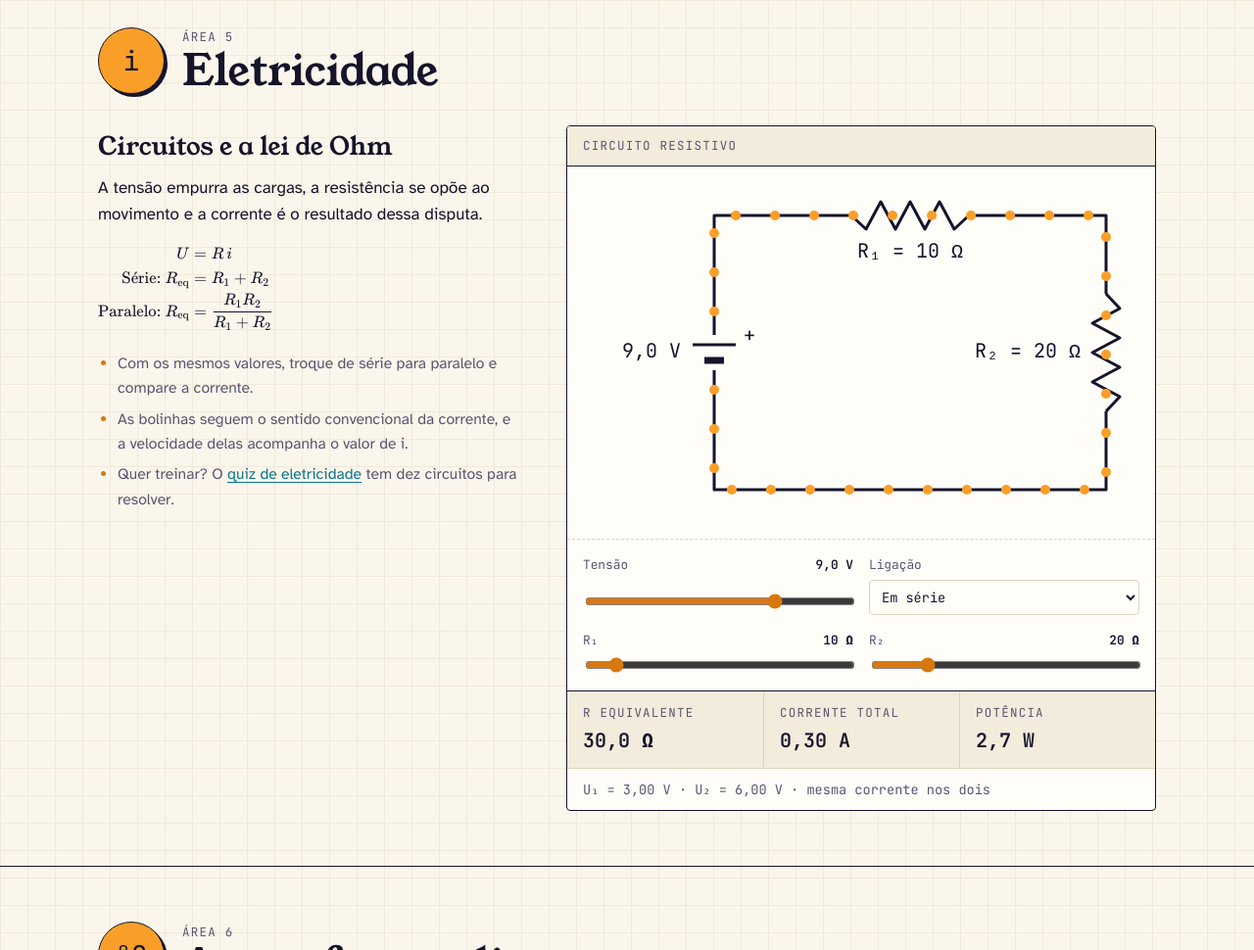
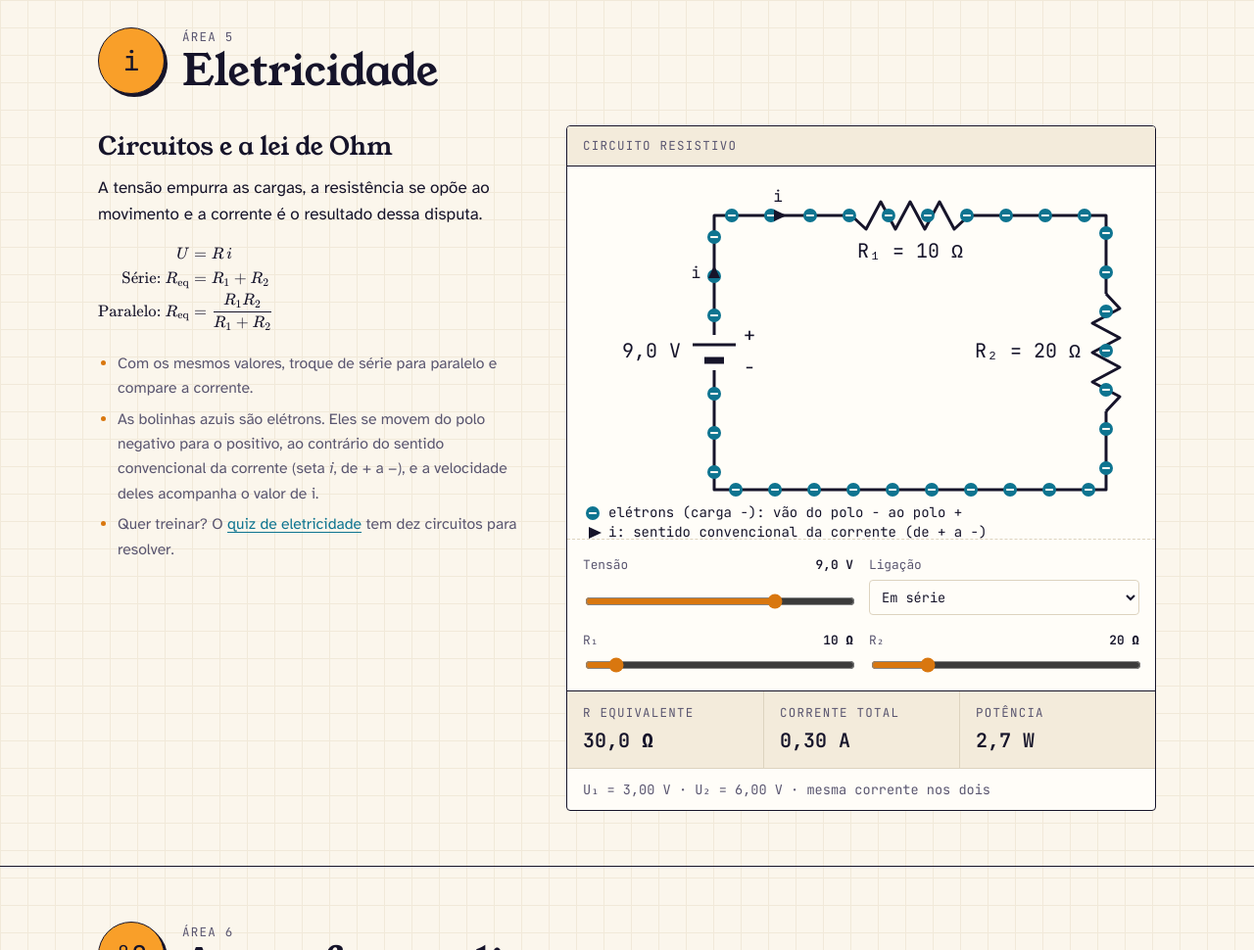
Before and after one commit to mmfurlann/portal-exercicios-fisica, a plain HTML site: page laboratorio.html in a window 1280 px wide. Shown: the part 8820-9790 px from the top of the page at 98% size. Drawn offline with nearby package versions, Linux system fonts and the light colour scheme; animation ran at ten frames a second.

Commit message:
Circuito resistivo: elétrons se movem do polo negativo ao positivo, com o sentido convencional marcado
Co-Authored-By: Claude Sonnet 5.5 <noreply@anthropic.com>

```diff
--- a/bancadas.js
+++ b/bancadas.js
@@ -723,19 +723,41 @@
   /* ---------- Circuito resistivo ---------- */
   if ($("circ")) {
     const cc = $("circ"), cxx = cc.getContext("2d");
-    const LOOP = 1360; // perímetro do circuito em px: 2·(400 + 280)
-    let dotOff = 0;
+    // Os portadores que se movem são os elétrons: saem do polo negativo e chegam ao positivo, no sentido
+    // oposto ao da corrente convencional (que vai de + a −). Cada trecho tem a sua própria corrente.
+    const SERIE = [{ pts: [[150, 330], [150, 50], [550, 50], [550, 330], [150, 330]], f: "i" }];
+    const PARAL = [
+      { pts: [[150, 330], [150, 50]], f: "i" }, { pts: [[150, 50], [350, 50]], f: "i" },
+      { pts: [[350, 50], [550, 50]], f: "i2" }, { pts: [[550, 50], [550, 330]], f: "i2" },
+      { pts: [[550, 330], [350, 330]], f: "i2" }, { pts: [[350, 330], [150, 330]], f: "i" },
+      { pts: [[350, 50], [350, 330]], f: "i1" }
+    ];
+    for (const g of [SERIE, PARAL]) for (const t of g) {      // comprimento de cada trecho
+      t.len = 0; t.cum = [0];
+      for (let k = 1; k < t.pts.length; k++) { t.len += Math.hypot(t.pts[k][0] - t.pts[k - 1][0], t.pts[k][1] - t.pts[k - 1][1]); t.cum.push(t.len); }
+      t.ph = 0;
+    }
+    const SPACE = 40; // distância entre elétrons, em px
     const circ = () => {
       const u = +$("cu").value, r1 = +$("r1").value, r2 = +$("r2").value, par = $("mode").value === "p";
       const req = par ? r1 * r2 / (r1 + r2) : r1 + r2;
-      return { u, r1, r2, par, req, i: u / req };
+      return { u, r1, r2, par, req, i: u / req, i1: u / r1, i2: u / r2 };
     };
-    function loopPoint(s) {
-      s = ((s % LOOP) + LOOP) % LOOP;
-      if (s < 400) return [150 + s, 50];
-      if (s < 680) return [550, 50 + s - 400];
-      if (s < 1080) return [550 - (s - 680), 330];
-      return [150, 330 - (s - 1080)];
+    function pointOn(t, s) {                                 // ponto a distância s do início do trecho
+      let k = 1; while (k < t.cum.length - 1 && s > t.cum[k]) k++;
+      const f = (s - t.cum[k - 1]) / (t.cum[k] - t.cum[k - 1]);
+      return [t.pts[k - 1][0] + f * (t.pts[k][0] - t.pts[k - 1][0]), t.pts[k - 1][1] + f * (t.pts[k][1] - t.pts[k - 1][1])];
+    }
+    function seta(x, y, dx, dy) {                            // ponta de seta preenchida: sentido convencional
+      cxx.fillStyle = C.ink; cxx.beginPath();
+      cxx.moveTo(x + dx * 9, y + dy * 9);
+      cxx.lineTo(x - dx * 4 - dy * 6, y - dy * 4 + dx * 6);
+      cxx.lineTo(x - dx * 4 + dy * 6, y - dy * 4 - dx * 6);
+      cxx.closePath(); cxx.fill();
+    }
+    function eletron(x, y, r) {                              // carga negativa: círculo azul com sinal de menos
+      cxx.fillStyle = C.blue; cxx.beginPath(); cxx.arc(x, y, r, 0, Math.PI * 2); cxx.fill();
+      cxx.strokeStyle = C.card; cxx.lineWidth = 2; cxx.beginPath(); cxx.moveTo(x - r * 0.55, y); cxx.lineTo(x + r * 0.55, y); cxx.stroke();
     }
     function resistor(x1, y1, x2, y2, label) {
       const vert = x1 === x2, len = vert ? y2 - y1 : x2 - x1;
@@ -753,7 +775,9 @@
     }
     const redraw = animate(cc, dt => {
       const P = circ(), W = cc.width, H = cc.height;
-      dotOff = (dotOff + Math.min(Math.max(P.i * 30, 6), 240) * dt) % LOOP;
+      let k = 30; if (k * P.i > 240) k = 240 / P.i; if (k * P.i < 6) k = 6 / P.i;   // px/s por ampère: velocidades proporcionais à corrente
+      const trechos = P.par ? PARAL : SERIE;
+      for (const t of trechos) t.ph = (t.ph + k * P[t.f] * dt) % SPACE;
       cxx.fillStyle = C.card; cxx.fillRect(0, 0, W, H);
       cxx.strokeStyle = C.ink; cxx.lineWidth = 3; cxx.lineJoin = "round";
       cxx.strokeRect(150, 50, 400, 280);
@@ -771,13 +795,31 @@
       const l1 = "R₁ = " + P.r1 + " Ω", l2 = "R₂ = " + P.r2 + " Ω";
       if (P.par) { resistor(350, 130, 350, 250, l1); resistor(550, 130, 550, 250, l2); }
       else { resistor(290, 50, 410, 50, l1); resistor(550, 130, 550, 250, l2); }
-      // cargas no sentido convencional da corrente
-      cxx.fillStyle = C.accent;
-      for (let s = dotOff; s < dotOff + LOOP; s += 40) {
-        const [x, y] = loopPoint(s);
-        if (x === 150 && y > 164 && y < 216) continue;
-        cxx.beginPath(); cxx.arc(x, y, 5, 0, Math.PI * 2); cxx.fill();
+      // polos da bateria
+      cxx.font = mono(20); cxx.fillStyle = C.ink; cxx.textBaseline = "middle"; cxx.textAlign = "left";
+      cxx.fillText("\u2212", 180, 207);
+      // elétrons: andam contra o sentido convencional, do polo negativo para o positivo
+      for (const t of trechos) {
+        const first = (SPACE - t.ph) % SPACE;
+        for (let sdist = first; sdist <= t.len; sdist += SPACE) {
+          const [x, y] = pointOn(t, sdist);
+          if (x === 150 && y > 164 && y < 216) continue;       // dentro da bateria
+          eletron(x, y, 7);
+        }
       }
+      // sentido convencional da corrente (de + para −), com os valores de cada ramo
+      cxx.font = mono(16); cxx.fillStyle = C.ink; cxx.textBaseline = "middle";
+      seta(215, 50, 1, 0); cxx.textAlign = "center"; cxx.fillText("i", 215, 32);
+      if (P.par) {
+        seta(350, 100, 0, 1); cxx.textAlign = "left"; cxx.fillText("i\u2081", 364, 100);
+        seta(550, 100, 0, 1); cxx.fillText("i\u2082", 564, 100);
+      } else {
+        seta(150, 110, 0, -1); cxx.textAlign = "right"; cxx.fillText("i", 136, 110);
+      }
+      // legenda
+      eletron(26, 354, 7); cxx.font = mono(14); cxx.textAlign = "left"; cxx.fillStyle = C.ink;
+      cxx.fillText("elétrons (carga \u2212): vão do polo \u2212 ao polo +", 42, 354);
+      seta(26, 374, 1, 0); cxx.fillText("i: sentido convencional da corrente (de + a \u2212)", 42, 374);
     });
     const update = () => {
       const P = circ();
--- a/laboratorio.html
+++ b/laboratorio.html
@@ -596,13 +596,13 @@
             <p class="eq" data-tex="\begin{aligned}U &amp;= R\,i \\ \text{Série: } R_{\text{eq}} &amp;= R_1+R_2 \\ \text{Paralelo: } R_{\text{eq}} &amp;= \dfrac{R_1R_2}{R_1+R_2}\end{aligned}">U = R·i<br>Série: R<sub>eq</sub> = R₁ + R₂<br>Paralelo: R<sub>eq</sub> = R₁·R₂ / (R₁ + R₂)</p>
             <ul class="tips">
               <li>Com os mesmos valores, troque de série para paralelo e compare a corrente.</li>
-              <li>As bolinhas seguem o sentido convencional da corrente, e a velocidade delas acompanha o valor de i.</li>
+              <li>As bolinhas azuis são elétrons. Eles se movem do polo negativo para o positivo, ao contrário do sentido convencional da corrente (seta <i>i</i>, de + a −), e a velocidade deles acompanha o valor de i.</li>
               <li>Quer treinar? O <a href="eletricidade.html">quiz de eletricidade</a> tem dez circuitos para resolver.</li>
             </ul>
           </div>
           <div class="bench" aria-label="Simulador de circuito elétrico">
             <div class="bench-head"><span class="label">Circuito resistivo</span></div>
-            <canvas id="circ" width="600" height="380" role="img" aria-label="Circuito com bateria e dois resistores" style="aspect-ratio: 30 / 19;"></canvas>
+            <canvas id="circ" width="600" height="380" role="img" aria-label="Circuito com bateria e dois resistores. Os elétrons percorrem o circuito do polo negativo ao positivo, no sentido oposto ao da corrente convencional." style="aspect-ratio: 30 / 19;"></canvas>
             <div class="controls two">
               <div class="ctrl">
                 <label for="cu">Tensão <output id="cuo">9,0 V</output></label>
```
